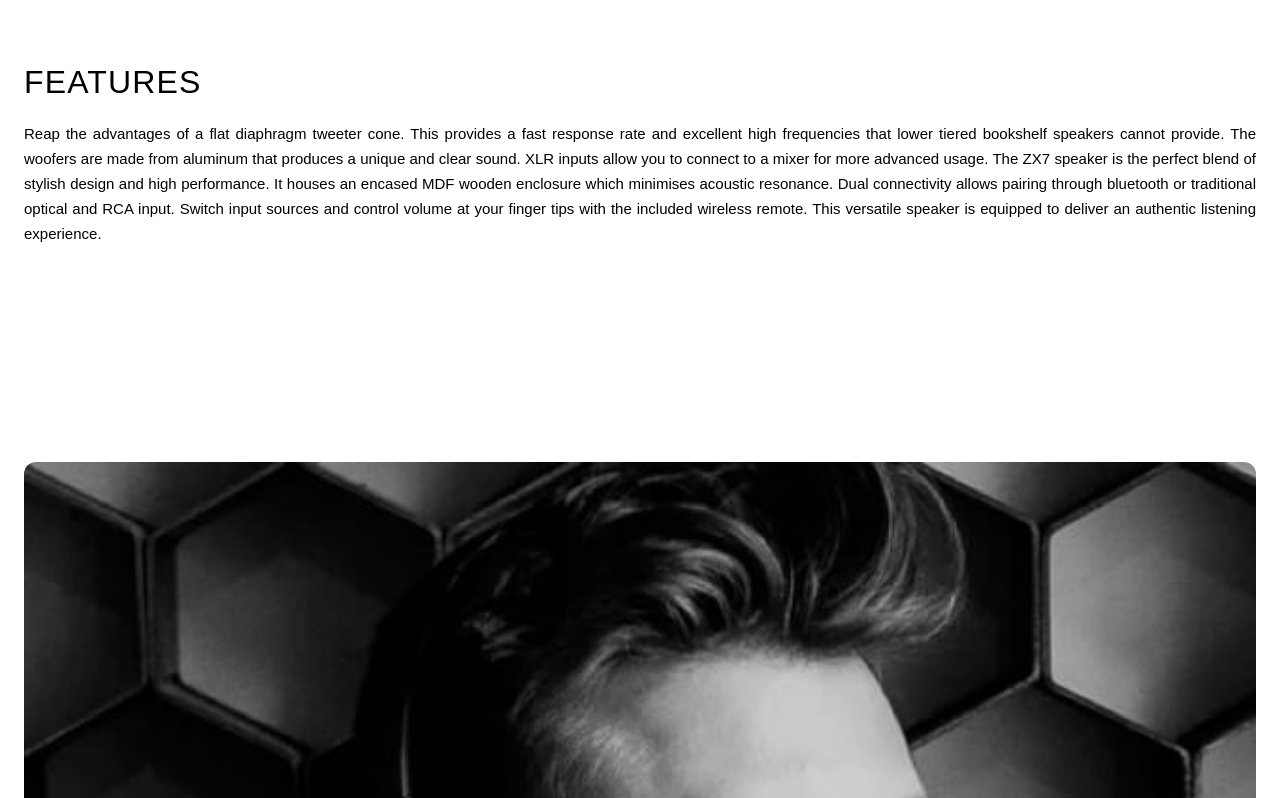
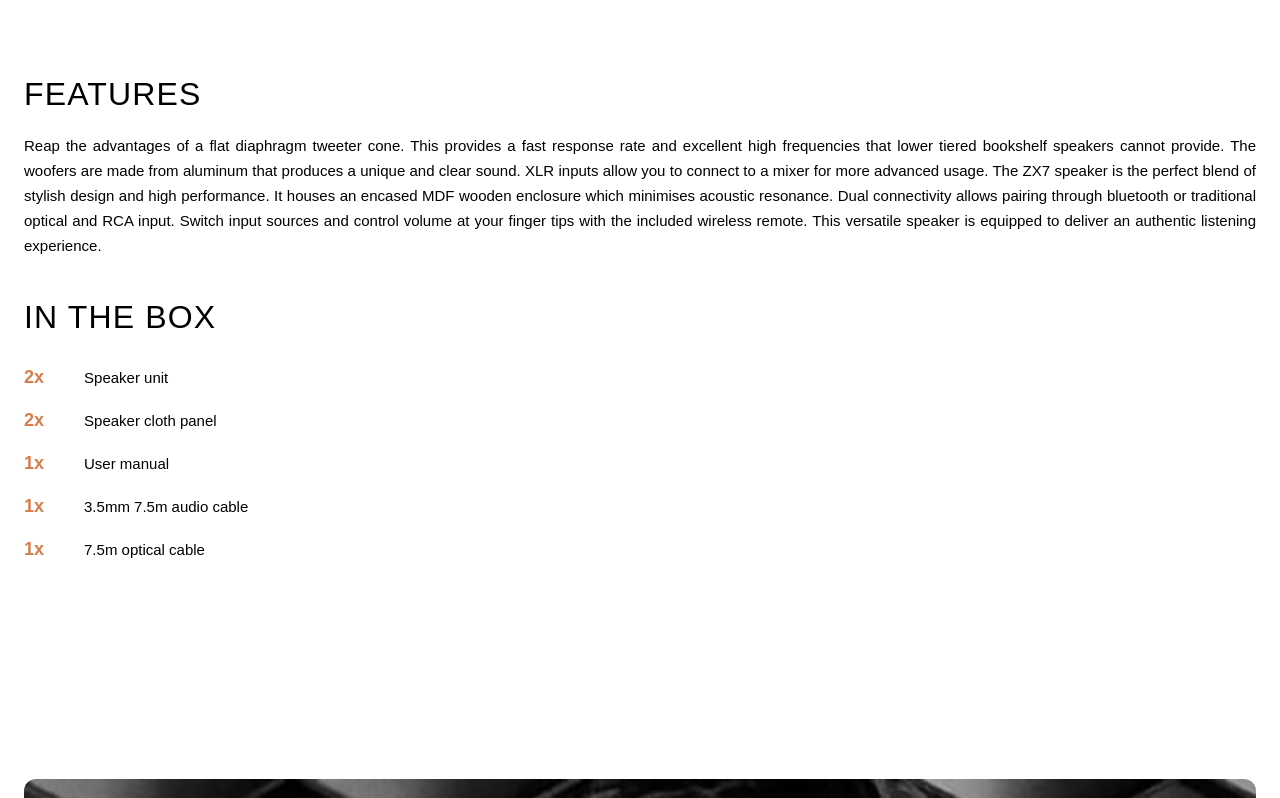
Before and after one commit to ShreeraamGit/audiophile_ecommerce_v2, a React (Create React App) app: page /speakers/5 in a window 1280 px wide. Shown: the part 1794-2592 px from the top of the page. Built offline with nearby package versions, Linux system fonts and the light colour scheme.

Commit message:
ui update

```diff
--- a/src/components/Features/Features.js
+++ b/src/components/Features/Features.js
@@ -4,7 +4,7 @@ const Features = (props) => {
   const { product } = props;
 
   return (
-    <div className="mt-20 flex flex-col gap-5">
+    <div className="mt-14 flex flex-col gap-5">
       <h3 className="text-[32px] leading-[38px] tracking-[1.15px] font-medium w-[70%]">
         FEATURES
       </h3>
--- /dev/null
+++ b/src/components/InTheBox/InTheBox.js
@@ -0,0 +1,27 @@
+import React from "react";
+
+const InTheBox = (props) => {
+  const { product } = props;
+
+  return (
+    <div className="flex flex-col gap-7">
+      <h3 className="text-[32px] leading-[38px] tracking-[1.15px] font-medium w-[70%]">
+        IN THE BOX
+      </h3>
+      <div className="flex flex-col gap-4">
+        {product.includes.map((items) => (
+          <div className="flex justify-start items-center gap-10">
+            <span className="text-[#D87D4A] text-[18px] font-bold">
+              {items.quantity}x
+            </span>
+            <p className="text-[15px] leading-[25px] text-justify font-medium text-[#000000]">
+              {items.item}
+            </p>
+          </div>
+        ))}
+      </div>
+    </div>
+  );
+};
+
+export default InTheBox;
--- a/src/components/ProductDetailscard/ProductDetailsCard.js
+++ b/src/components/ProductDetailscard/ProductDetailsCard.js
@@ -2,12 +2,13 @@ import React from "react";
 import ProductSummary from "../ProductSummary/ProductSummary";
 import AddToCart from "../AddToCart/AddToCart";
 import Features from "../Features/Features";
+import InTheBox from "../InTheBox/InTheBox";
 
 const ProductDetailsCard = (props) => {
   const { product } = props;
 
   return (
-    <div className="flex flex-col gap-7">
+    <div className="flex flex-col gap-10">
       <img
         className="rounded-xl"
         src={product.image.mobile}
@@ -16,6 +17,7 @@ const ProductDetailsCard = (props) => {
       <ProductSummary product={product}></ProductSummary>
       <AddToCart></AddToCart>
       <Features product={product}></Features>
+      <InTheBox product={product}></InTheBox>
     </div>
   );
 };
```
